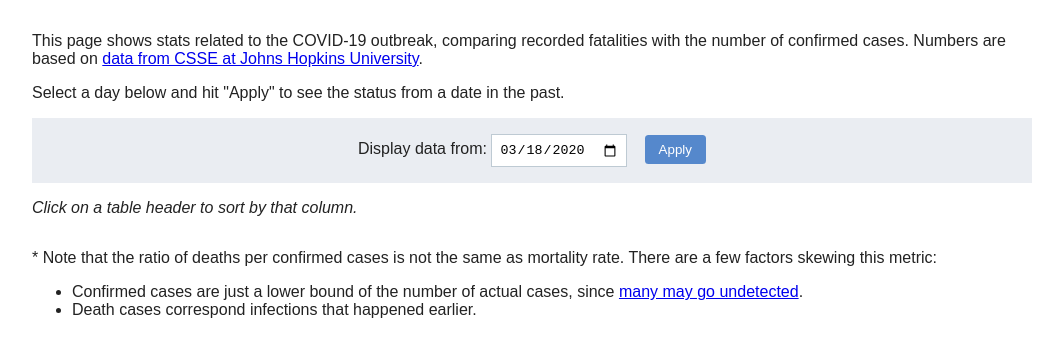
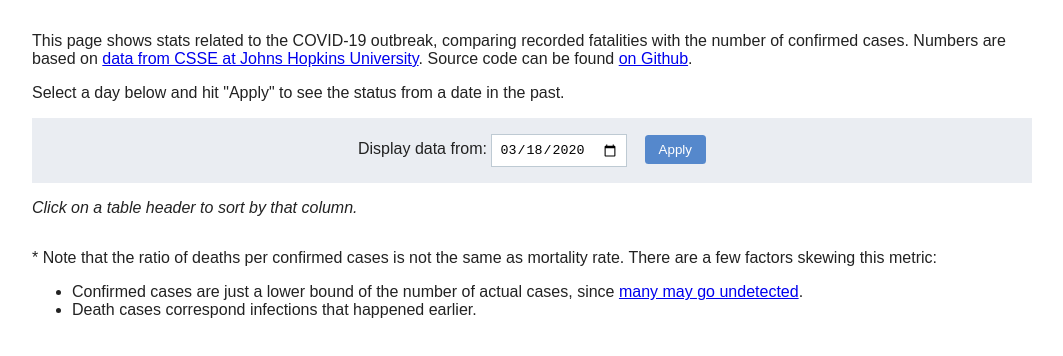
Before and after one commit to CedricReichenbach/covid-19-stats, a plain HTML site: page index.html in a window 1280 px wide. Shown: the whole page, without its empty margins (108-1171 px from the left). Drawn offline with Linux system fonts and the light colour scheme; no server answers.

Commit message:
Add github link

```diff
--- a/index.html
+++ b/index.html
@@ -11,6 +11,8 @@
             confirmed cases. Numbers are based on <a href="https://github.com/CSSEGISandData/COVID-19"
                 target="_blank">data
                 from CSSE at Johns Hopkins University</a>.
+            Source code can be found <a href="https://github.com/CedricReichenbach/covid-19-stats" target="_blank">on
+                Github</a>.
         </p>
 
         <p>Select a day below and hit "Apply" to see the status from a date in the past.</p>
```
